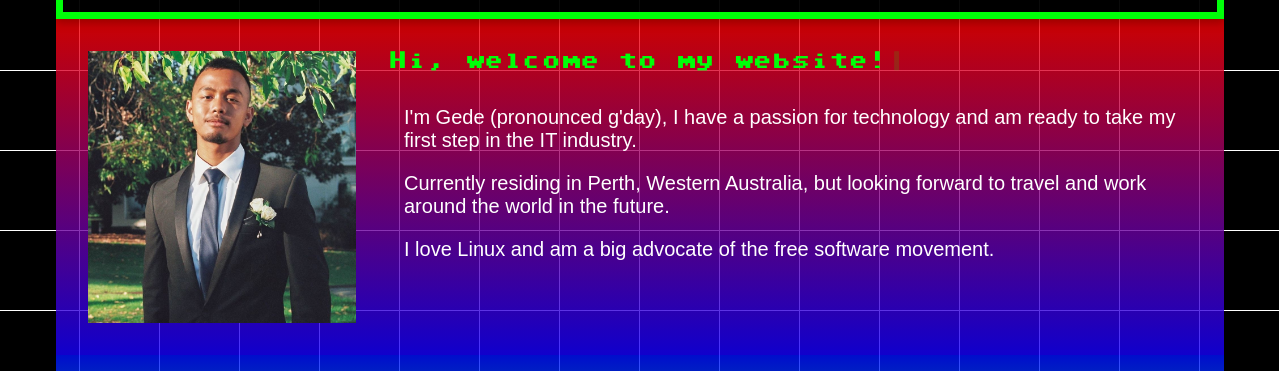
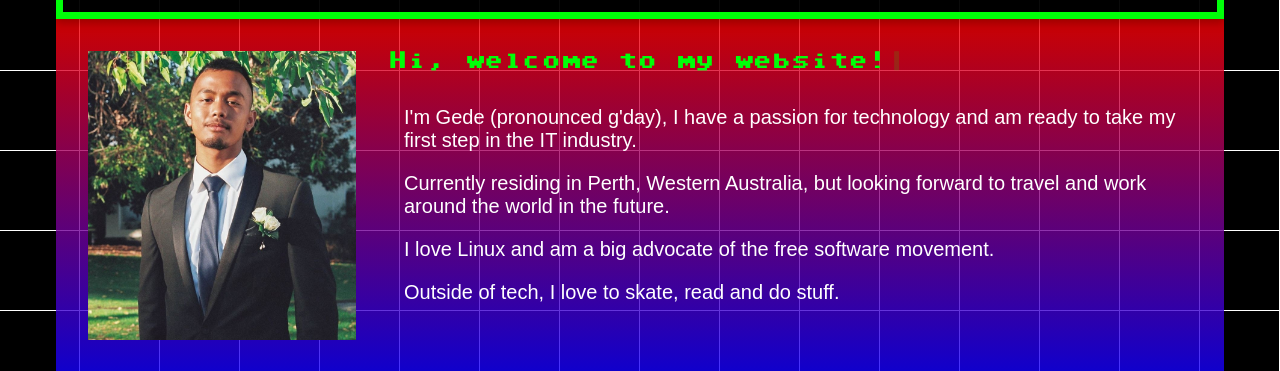
Before and after one commit to gedewir/wirayuda-website, a website: page index.html in a window 1280 px wide. Shown: the part 170-541 px from the top of the page. Drawn offline with Linux system fonts and the light colour scheme.

Commit message:
added comment

```diff
--- a/index.html
+++ b/index.html
@@ -41,7 +41,7 @@
     <p>I'm Gede (pronounced g'day), I have a passion for technology and am ready to take my first step in the IT industry.</p>
     <p>Currently residing in Perth, Western Australia, but looking forward to travel and work around the world in the future.</p>
     <p>I love Linux and am a big advocate of the free software movement.</p>
-    <p></p>
+    <p>Outside of tech, I love to skate, read and do stuff.</p>
       </div>
     </div>
   </div>
```
